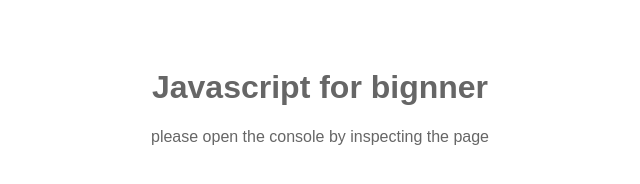
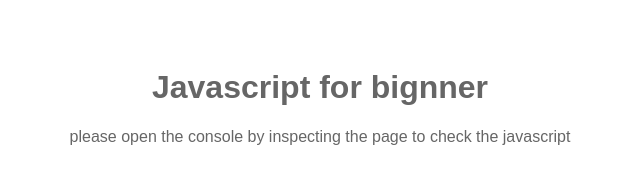
Before and after one commit to ashucj17/jsbasic, a plain HTML site: page index.html in a window 1280 px wide. Shown: the top 184 px of the page, without its empty margins (360-1000 px from the left). Drawn offline with Linux system fonts and the light colour scheme.

Commit message:
text and little css is added

```diff
--- a/arr.js
+++ b/arr.js
@@ -49,3 +49,5 @@ combineArray.splice(6, 0, "quadilateral");
 console.log(combineArray);
 color.splice(1, 0, "purple");
 console.log(color);
+
+//_________________nested array_________________
--- a/index.html
+++ b/index.html
@@ -11,7 +11,7 @@
 <body>
     <div class="start">
         <h1>Javascript for bignner</h1>
-        <p>please open the console by inspecting the page</p>
+        <p>please open the console by inspecting the page to check the javascript</p>
     </div>
     <script src="basic.js"></script>
     <script src="./arr.js"></script>
```
